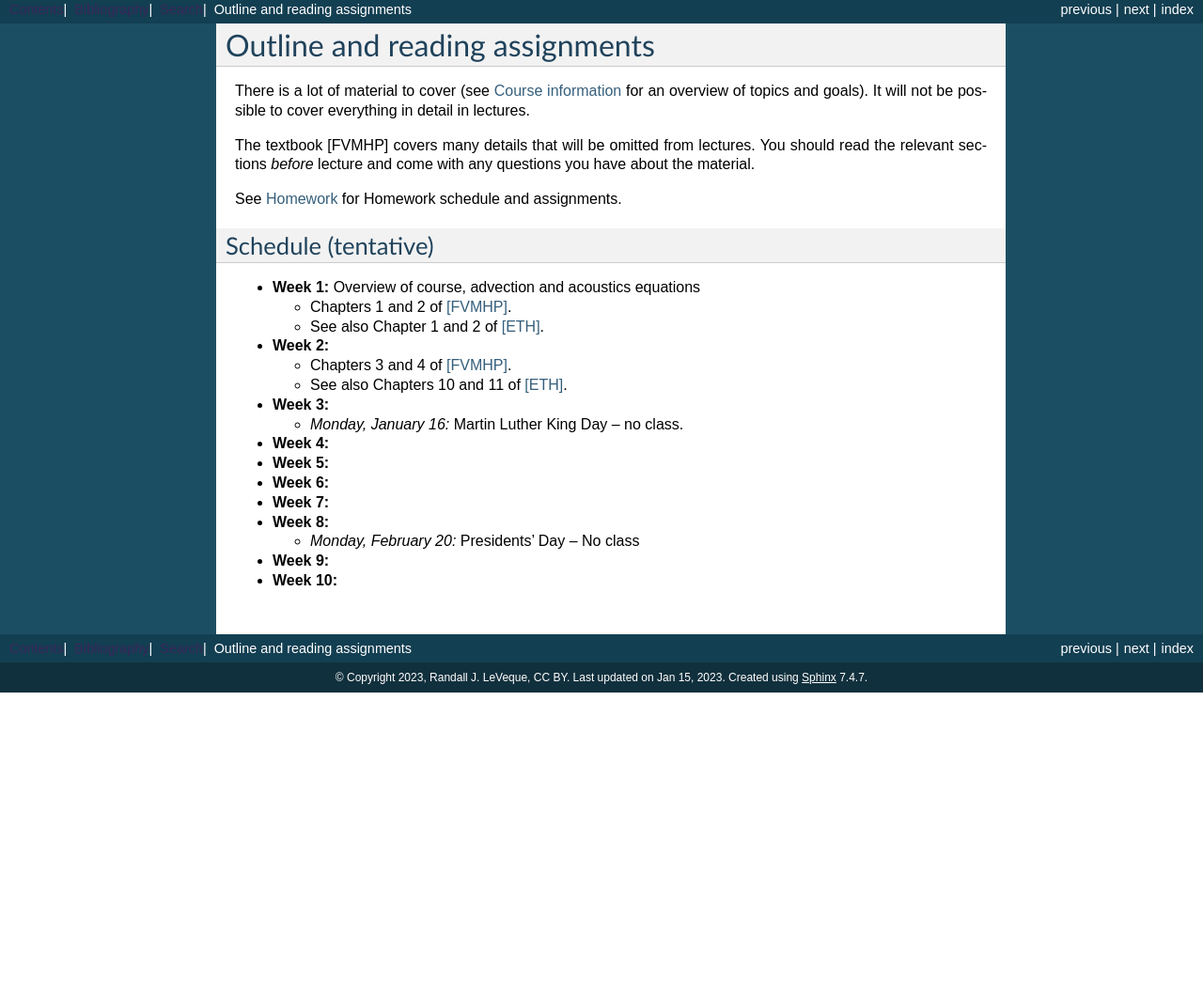
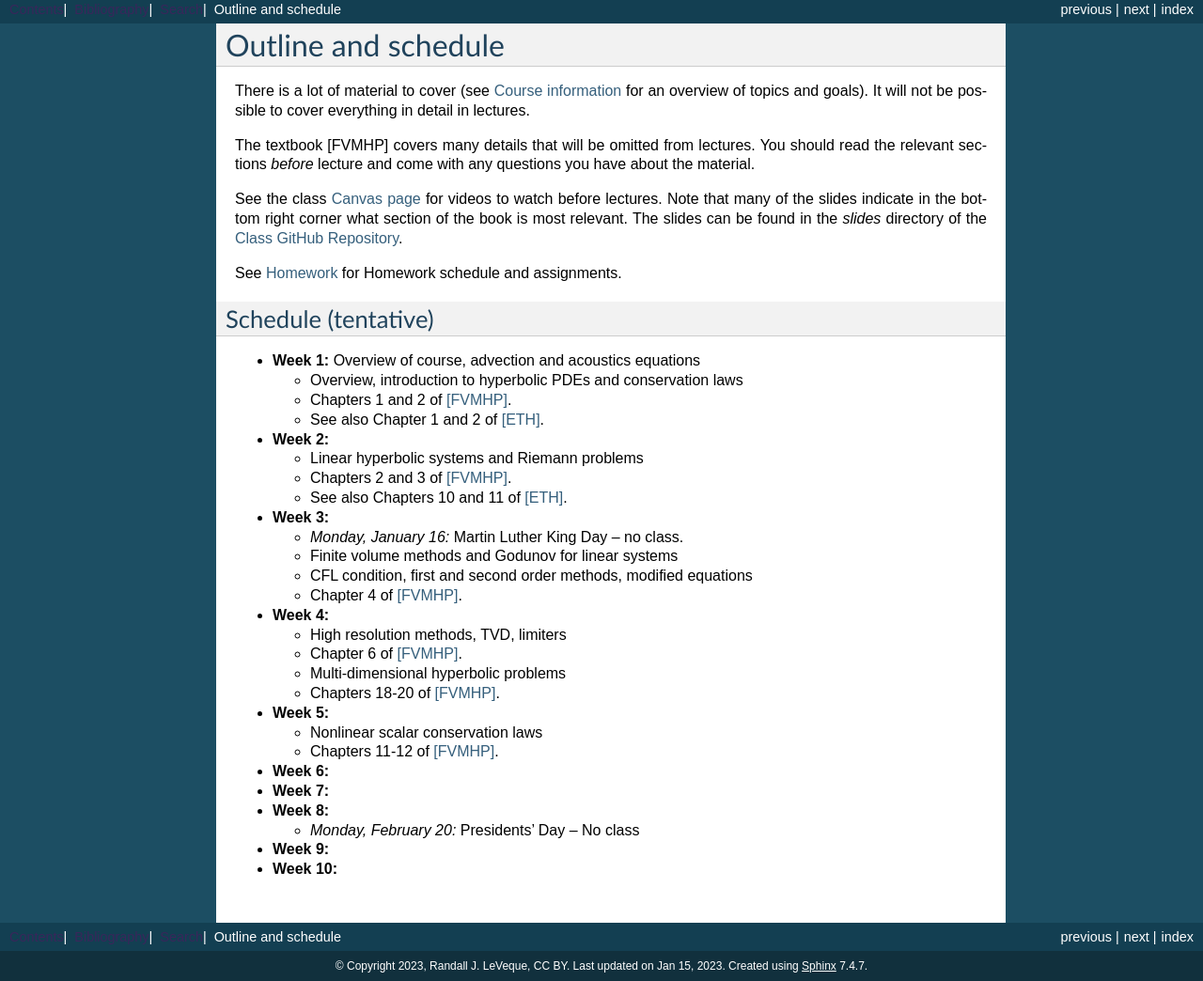
Before and after one commit to rjleveque/amath574w2023, a Sphinx documentation site: the page built from sphinx/outline.rst, in a window 1280 px wide. Shown: the part 340-1384 px from the top of the page at 94% size. Built offline with Sphinx 7.4.7, drawn with Linux system fonts in a browser that asks for light colours; before the commit the page ends 1077 px from its top, so only the background shows below that.

Commit message:
slides/fvmhp07_fvm1.pdf

```diff
--- a/sphinx/outline.rst
+++ b/sphinx/outline.rst
@@ -2,7 +2,7 @@
 .. _outline:
 
 =============================================================
-Outline and reading assignments
+Outline and schedule
 =============================================================
 
 There is a lot of material to cover (see :ref:`info` for an overview of
@@ -13,6 +13,11 @@ The textbook [FVMHP] covers many details that will be omitted from lectures.  Yo
 should read the relevant sections *before* lecture and come with any
 questions you have about the material.
 
+See the class `Canvas page <https://canvas.uw.edu/courses/1611247>`_
+for videos to watch before lectures.  Note that many of the slides indicate
+in the bottom right corner what section of the book is most relevant. The
+slides can be found in the `slides` directory of the :ref:`class_repos`.
+
 See :ref:`homeworks` for Homework schedule and assignments.
 
 Schedule (tentative)
@@ -20,23 +25,34 @@ Schedule (tentative)
 
 - **Week 1:** Overview of course, advection and acoustics equations
 
+  - Overview, introduction to hyperbolic PDEs and conservation laws
   - Chapters 1 and 2 of [FVMHP]_.
   - See also Chapter 1 and 2 of [ETH]_.
 
 - **Week 2:**
 
-  - Chapters 3 and 4 of [FVMHP]_.
+  - Linear hyperbolic systems and Riemann problems
+  - Chapters 2 and 3 of [FVMHP]_.
   - See also Chapters 10 and 11 of [ETH]_.
 
 - **Week 3:**
 
   - *Monday, January 16:* Martin Luther King Day -- no class.
+  - Finite volume methods and Godunov for linear systems
+  - CFL condition, first and second order methods, modified equations
+  - Chapter 4 of [FVMHP]_.
 
 - **Week 4:**
 
+  - High resolution methods, TVD, limiters
+  - Chapter 6 of [FVMHP]_.
+  - Multi-dimensional hyperbolic problems
+  - Chapters 18-20 of [FVMHP]_.
 
 - **Week 5:**
 
+  - Nonlinear scalar conservation laws
+  - Chapters 11-12 of [FVMHP]_.
 
 - **Week 6:**
 
```
Also changed, not shown: 1 other file.
